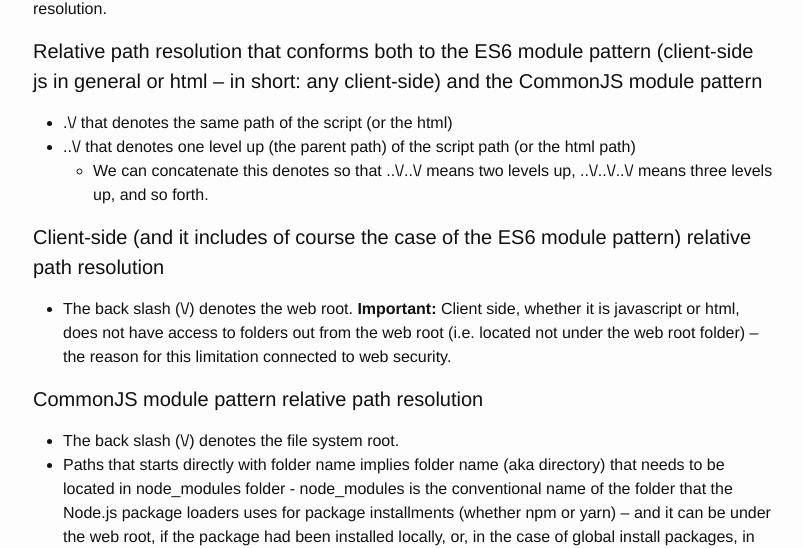
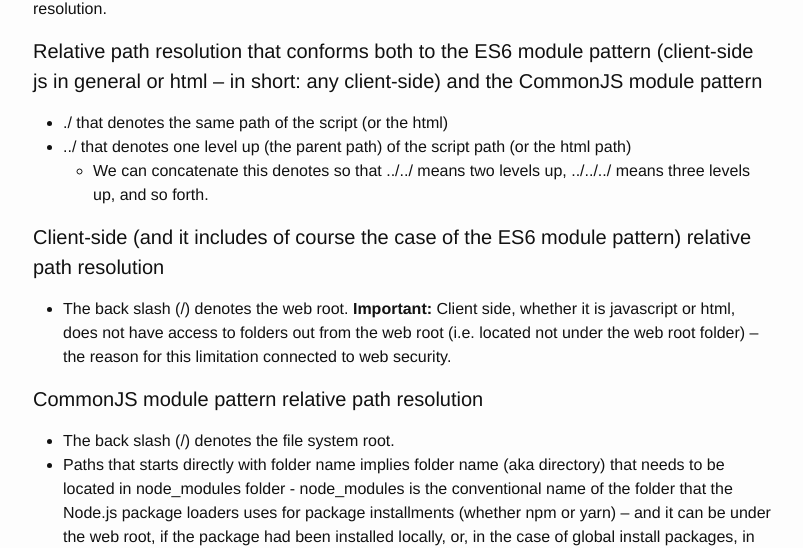
Before and after one commit to meir-ohayon/meir-ohayon.github.io, a Jekyll site: the page built from _posts/2019-12-11-comprehensive-guide-to-javavscript-modules.md, in a window 1280 px wide and 900 px high, scrolled down 23635 px. Shown: the part 146-694 px from the top of the window, without its empty margins (237-1040 px from the left). Built offline with Jekyll 4.4.1, drawn with Linux system fonts in a browser that asks for light colours; comment, search, counter and statistics services are not loaded.

Commit message:
minor fix

```diff
--- a/_posts/2019-12-11-comprehensive-guide-to-javavscript-modules.md
+++ b/_posts/2019-12-11-comprehensive-guide-to-javavscript-modules.md
@@ -771,15 +771,15 @@ Node.js had no default object for the global scope, like the window object in cl
 So the CommonJS as a module pattern has to be different to meet those Node.js requirements. Again other than those differences, the most important difference seems to be regarding to relative path resolution.
 
 #### Relative path resolution that conforms both to the ES6 module pattern (client-side js in general or html – in short: any client-side) and the CommonJS module pattern
-* \.\/ that denotes the same path of the script (or the html)
-* \.\.\/ that denotes one level up (the parent path) of the script path (or the html path)
-  * We can concatenate this denotes so that \.\.\/\.\.\/ means two levels up, \.\.\/\.\.\/\.\.\/ means three levels up, and so forth.
+* ./ that denotes the same path of the script (or the html)
+* ../ that denotes one level up (the parent path) of the script path (or the html path)
+  * We can concatenate this denotes so that ../../ means two levels up, ../../../ means three levels up, and so forth.
 
 #### Client-side (and it includes of course the case of the ES6 module pattern) relative path resolution
-* The back slash (\/) denotes the web root. __Important:__ Client side, whether it is javascript or html, does not have access to folders out from the web root (i.e. located not under the web root folder) – the reason for this limitation connected to web security.
+* The back slash (/) denotes the web root. __Important:__ Client side, whether it is javascript or html, does not have access to folders out from the web root (i.e. located not under the web root folder) – the reason for this limitation connected to web security.
 
 #### CommonJS module pattern relative path resolution
-* The back slash (\/) denotes the file system root.
+* The back slash (/) denotes the file system root.
 * Paths that starts directly with folder name implies folder name (aka directory)
 that needs to be located in node_modules folder - node_modules is the conventional name of the folder that the Node.js package loaders uses for package installments (whether npm or yarn) – and it can be under the web root, if the package had been installed locally, or, in the case of global install packages, in some other specific folder designated for those global package installments.
 
```
